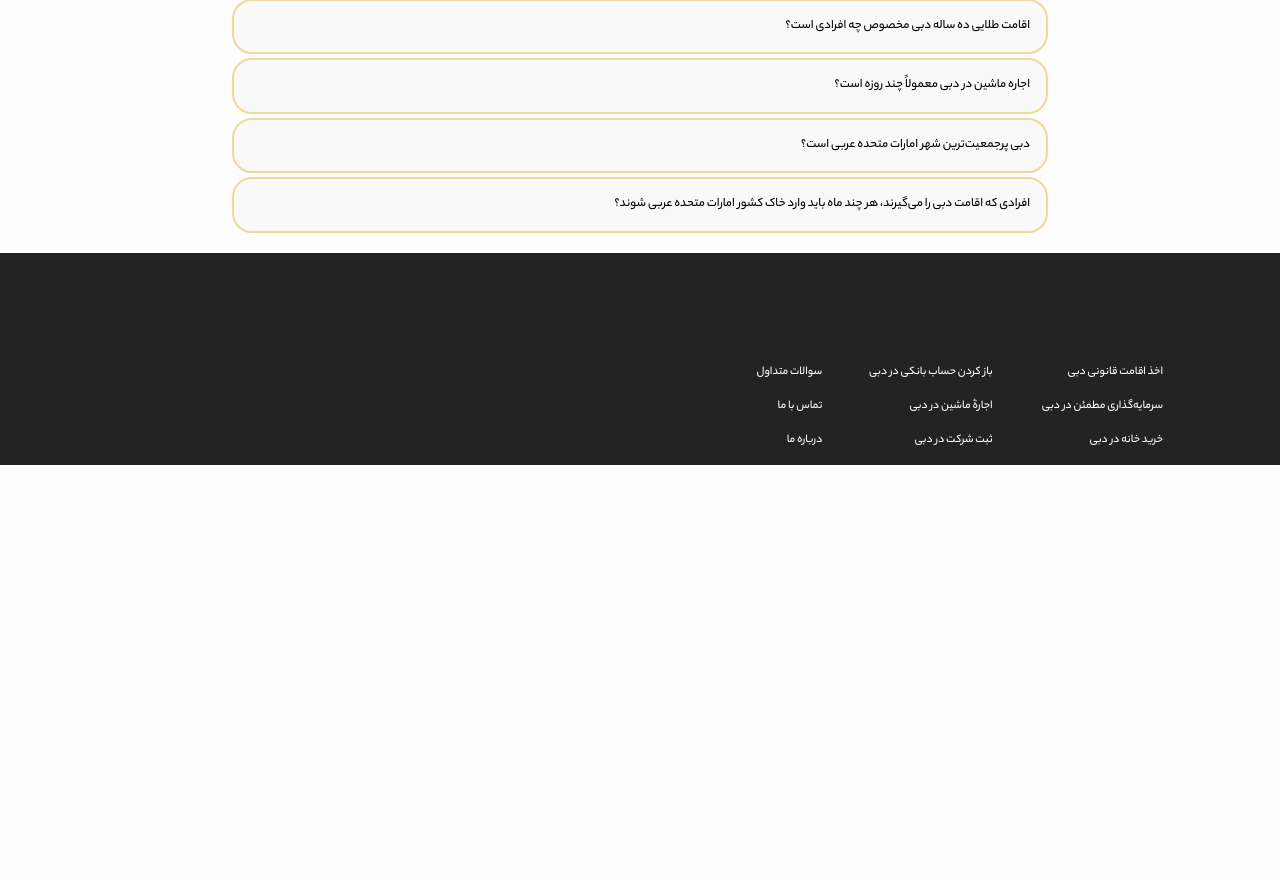
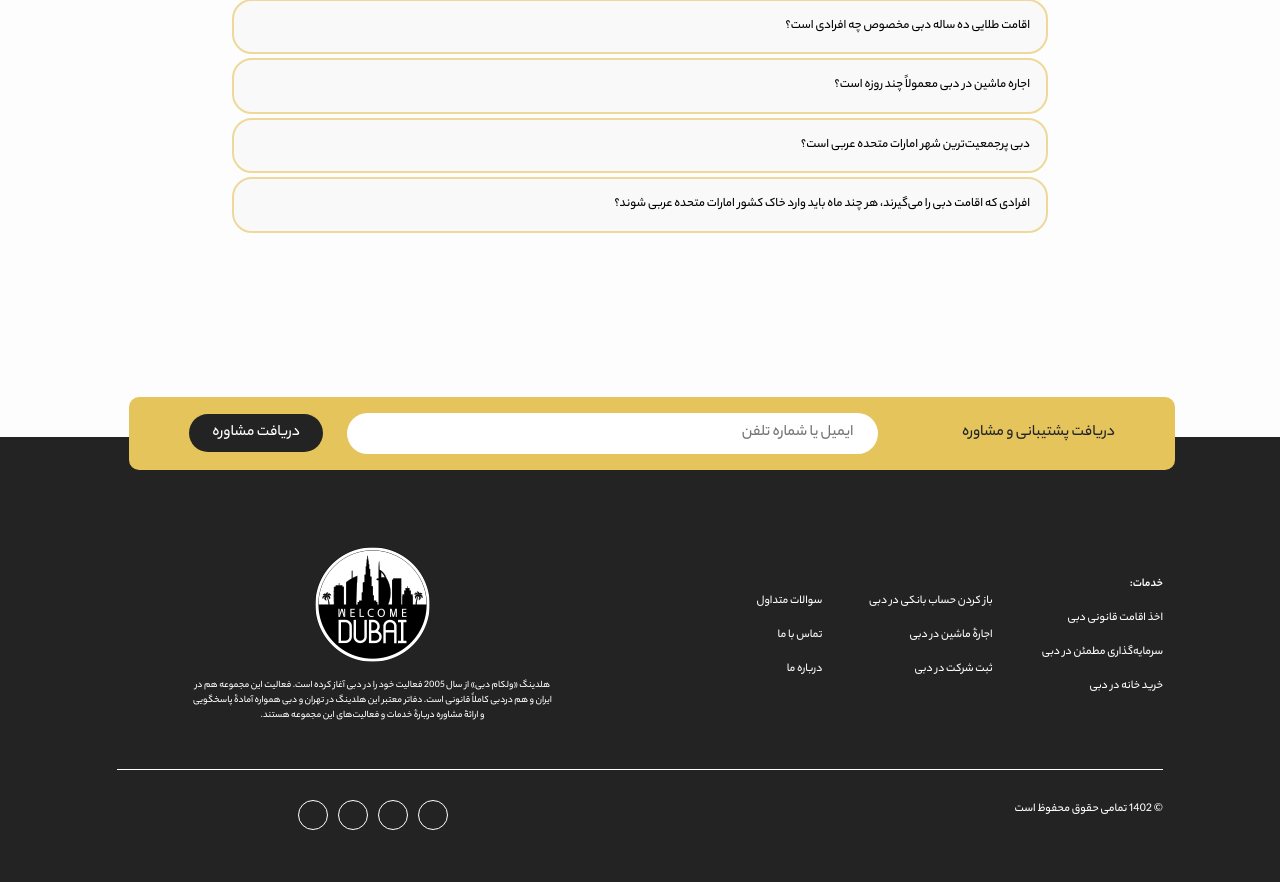
Before and after one commit to ftmeslr/dubaiProject, a PHP site: page / in a window 1280 px wide. Shown: the part 3521-4403 px from the top of the page. Before the commit the page ends 3986 px from the top, so only its background shows below. Run offline with PHP 8.4, Linux system fonts and the light colour scheme.

Commit message:
footer Done

```diff
--- a/index.html
+++ b/index.html
@@ -393,29 +393,72 @@
     <!--section Faq-->
 
     <!--Footer-->
-    <div class="footer">
-      <div class="bg-stone-900 pt-110 ">
+    <div class="footer mt-10">
+      <div class="bg-stone-900 pt-110 pb-5">
         <div class="container p-47">
-          <div class=" ">
+          <div class="position-relative">
+            <div
+              class="row position-absolute w-100 bg-yellow rounded10 py-3 px-5 top--30 d-flex align-items-center justify-content-between"
+            >
+              <p class="col-3 m-0">دریافت پشتیبانی و مشاوره</p>
+              <div class="col-7">
+                <input
+                  type="text"
+                  class="rounded50 border-0 w-100 h-50 p-2 px-4"
+                  placeholder="ایمیل یا شماره تلفن"
+                />
+              </div>
+              <div class="col-2">
+                <button
+                  class="col-2 btn bg-stone-900 w-100 rounded50 text-white"
+                >
+                  دریافت مشاوره
+                </button>
+              </div>
+            </div>
             <div class="row">
               <div class="col-6 d-flex text-white f12">
-                <div class="col-4">
+                <div class="col-4 d-flex flex-column justify-content-center">
+                  <p class="fw-bold">خدمات:</p>
                   <p>اخذ اقامت قانونی دبی</p>
                   <p>سرمایه‌گذاری مطمئن در دبی</p>
                   <p>خرید خانه در دبی</p>
                 </div>
-                <div class="col-4">
+                <div class="col-4 d-flex flex-column justify-content-center">
                   <p>باز کردن حساب بانکی در دبی</p>
                   <p>اجارۀ ماشین در دبی</p>
                   <p>ثبت شرکت در دبی</p>
                 </div>
-                <div class="col-4">
+                <div class="col-4 d-flex flex-column justify-content-center">
                   <p>سوالات متداول</p>
                   <p>تماس با ما</p>
                   <p>درباره ما</p>
                 </div>
               </div>
-              <div class="col-6"></div>
+              <div
+                class="col-6 justify-content-end align-items-center d-flex flex-column"
+              >
+                <img src="./images/icons/footer logo.png" alt="" />
+                <p class="f10 text-white mt-3 text-center">
+                  هلدینگ «ولکام دبی» از سال 2005 فعالیت خود را در دبی آغاز کرده
+                  است. فعالیت این مجموعه هم در<br />
+                  ایران و هم دردبی کاملاً قانونی است. دفاتر معتبر این هلدینگ در
+                  تهران و دبی همواره آمادۀ پاسخگویی <br />و ارائۀ مشاوره دربارۀ
+                  خدمات و فعالیت‌های این مجموعه هستند.
+                </p>
+              </div>
+            </div>
+            <div class="footer_line"></div>
+            <div class="row">
+              <div class="col-6 text-white f12">
+                <p>© 1402 تمامی حقوق محفوظ است</p>
+              </div>
+              <div class="d-flex col-6 justify-content-center">
+                <div class="circle" style="width: 30px; height: 30px"></div>
+                <div class="circle" style="width: 30px; height: 30px"></div>
+                <div class="circle" style="width: 30px; height: 30px"></div>
+                <div class="circle" style="width: 30px; height: 30px"></div>
+              </div>
             </div>
           </div>
         </div>
--- a/style.css
+++ b/style.css
@@ -53,6 +53,9 @@
   font-size: 9px;
 }
 
+.f10 {
+  font-size: 10px;
+}
 .f11 {
   font-size: 11px;
 }
@@ -344,7 +347,22 @@ ul {
   height: 28px;
 }
 /* Global  */
+/*  footer */
 
+.footer_line {
+  background-color: #fff;
+  width: 100%;
+  height: 1px;
+  margin: 30px 0;
+}
+
+.top--30{
+  top: -150px;
+}
+
+.mt-10{
+  margin-top: 200px;
+}
 /* Home */
 
 .img_box {
@@ -382,3 +400,9 @@ ul {
   border: 2px solid #eed99b !important;
   border-radius: 20px;
 }
+
+.circle {
+  border-radius: 100%;
+  border: 1px solid #fff;
+  margin: 0 5px;
+}
```
Also changed, not shown: images/icons/footer logo.png (added).
